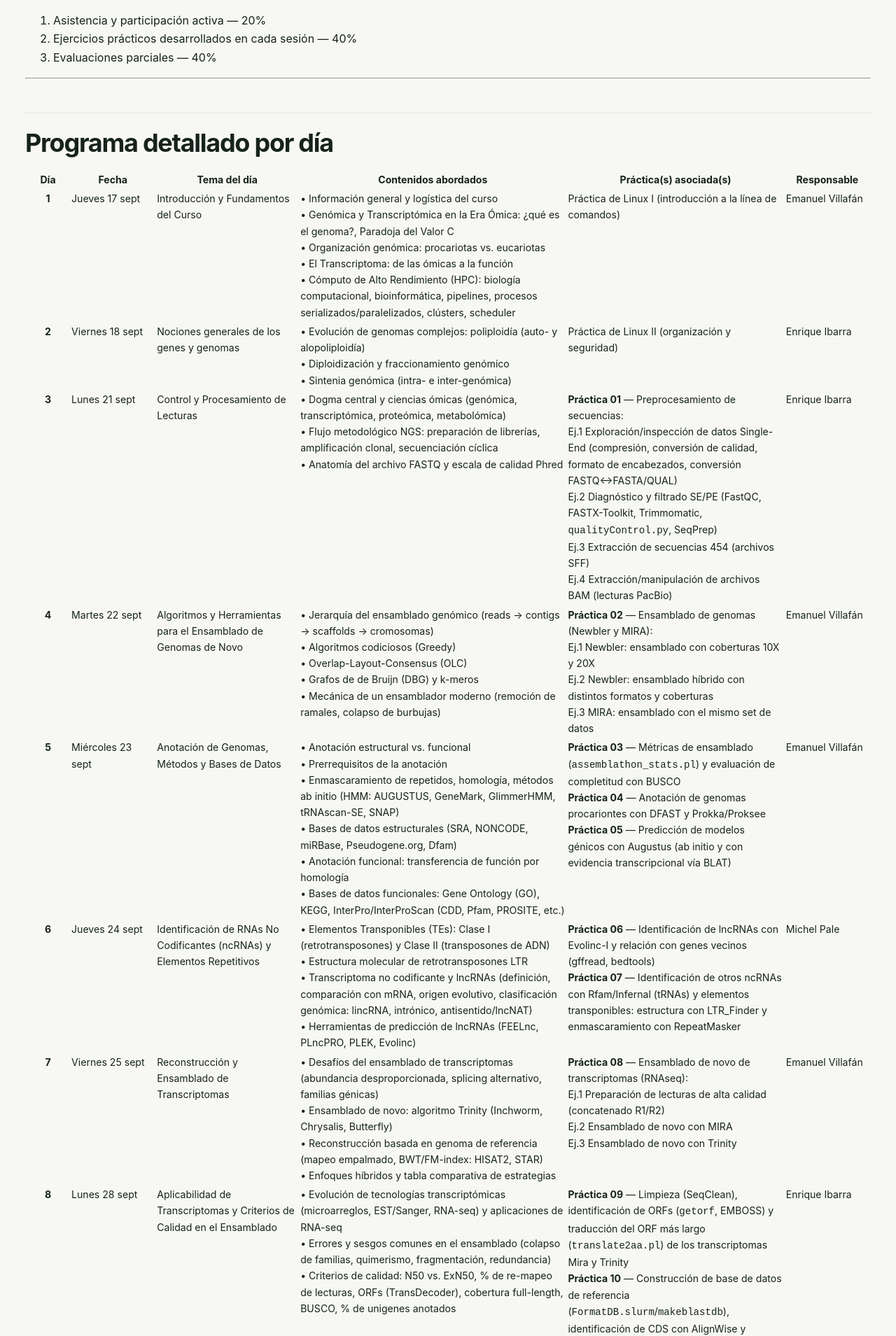
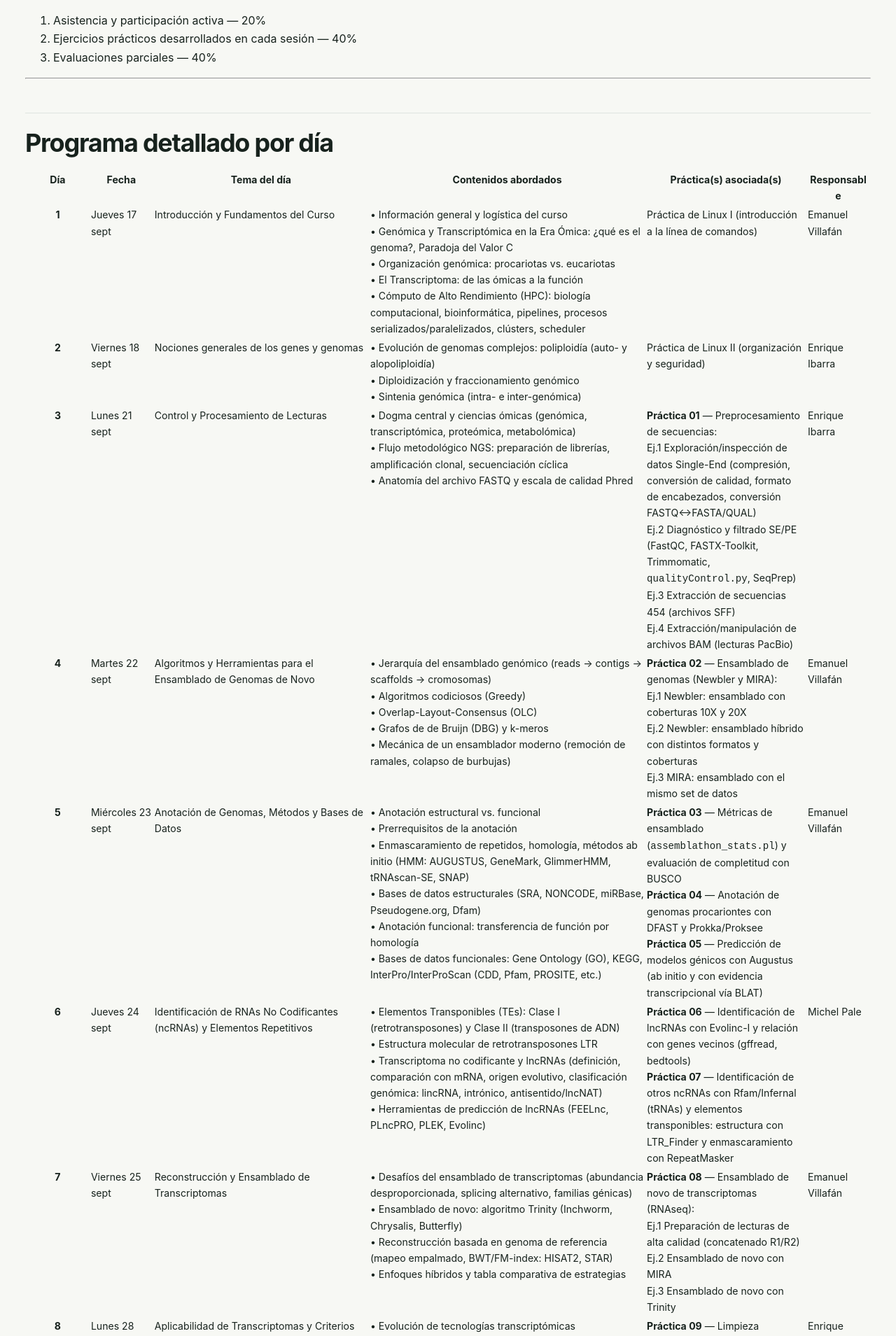
Before and after one commit to vitoem/HBGT_2026, a Jekyll site: the page built from docs/programa.md, in a window 1280 px wide. Shown: the part 724-2633 px from the top of the page at 70% size. Built offline with Jekyll 4.4.1, drawn with Linux system fonts in a browser that asks for light colours.

Commit message:
Define column widths for second program page table
Add width styles for columns in the second table of the program page.

```diff
--- a/docs/assets/css/custom.css
+++ b/docs/assets/css/custom.css
@@ -408,3 +408,23 @@ h2 { font-size:clamp(2rem,4vw,3.2rem); line-height:1.05; letter-spacing:-.035em;
 .program-page td:nth-child(6) {
   width: 10%;
 }
+
+.program-page table:nth-of-type(2) th:nth-child(1),
+.program-page table:nth-of-type(2) td:nth-child(1) {
+  width: 10%;
+}
+
+.program-page table:nth-of-type(2) th:nth-child(2),
+.program-page table:nth-of-type(2) td:nth-child(2) {
+  width: 10%;
+}
+
+.program-page table:nth-of-type(2) th:nth-child(3),
+.program-page table:nth-of-type(2) td:nth-child(3) {
+  width: 35%;
+}
+
+.program-page table:nth-of-type(2) th:nth-child(4),
+.program-page table:nth-of-type(2) td:nth-child(4) {
+  width: 45%;
+}
```
